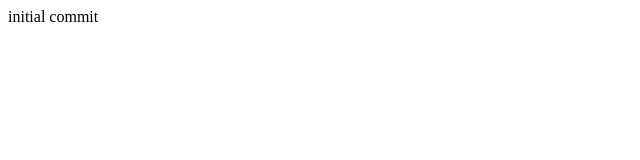
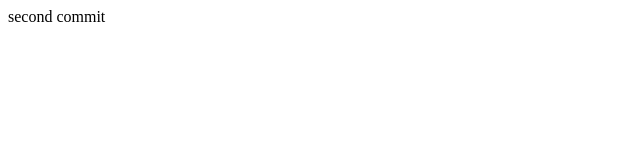
Before and after one commit to himayat-jalil/sublimetest2, a plain HTML site: page index.html in a window 1280 px wide. Shown: the full height of the page, 0-640 px from the left. Drawn offline with Linux system fonts and the light colour scheme.

Commit message:
second commit

```diff
--- a/index.html
+++ b/index.html
@@ -7,7 +7,7 @@
 	<link rel="stylesheet" href="">
 </head>
 <body>
-	initial commit
+	   second commit
 
 </body>
 </html>
```
